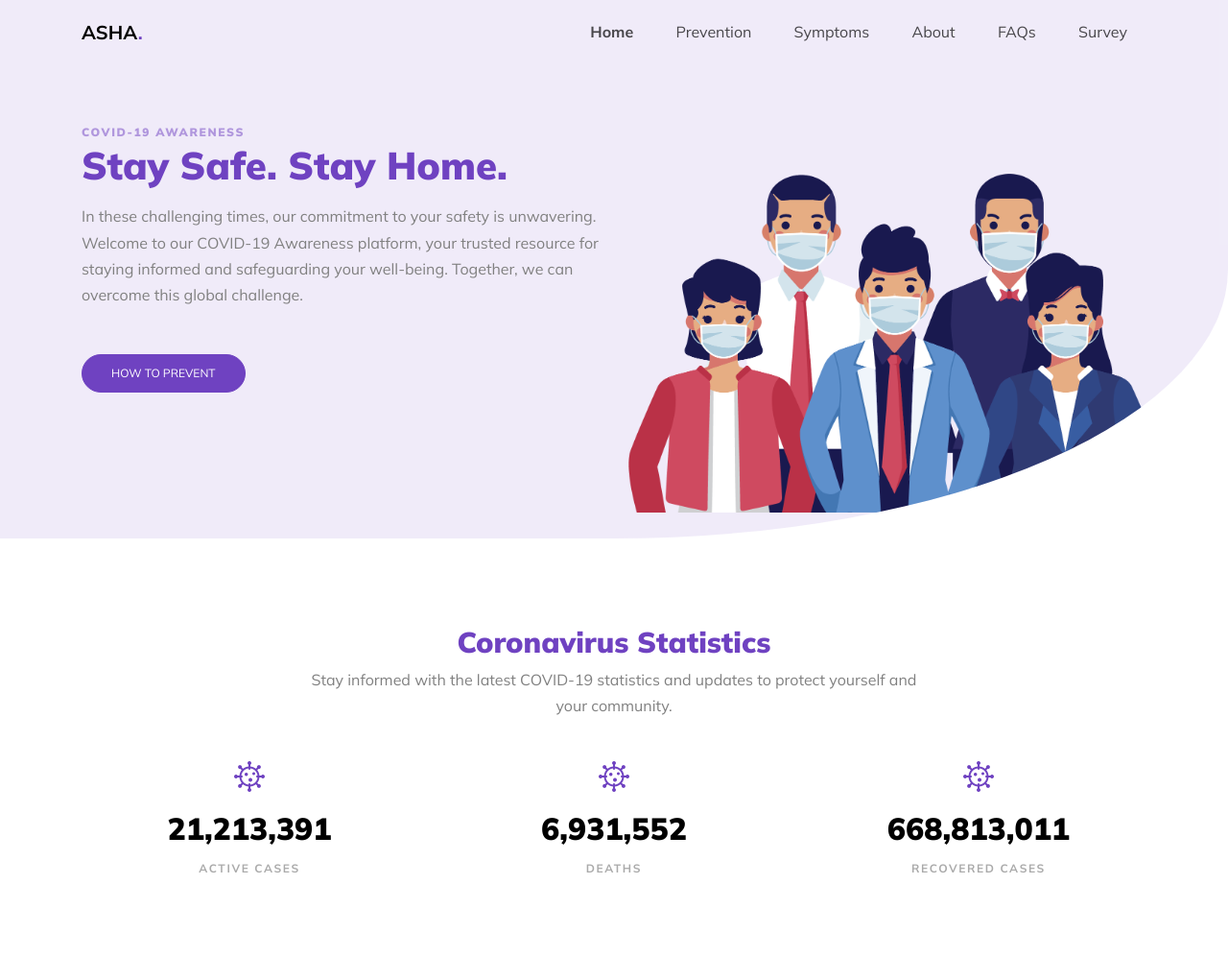
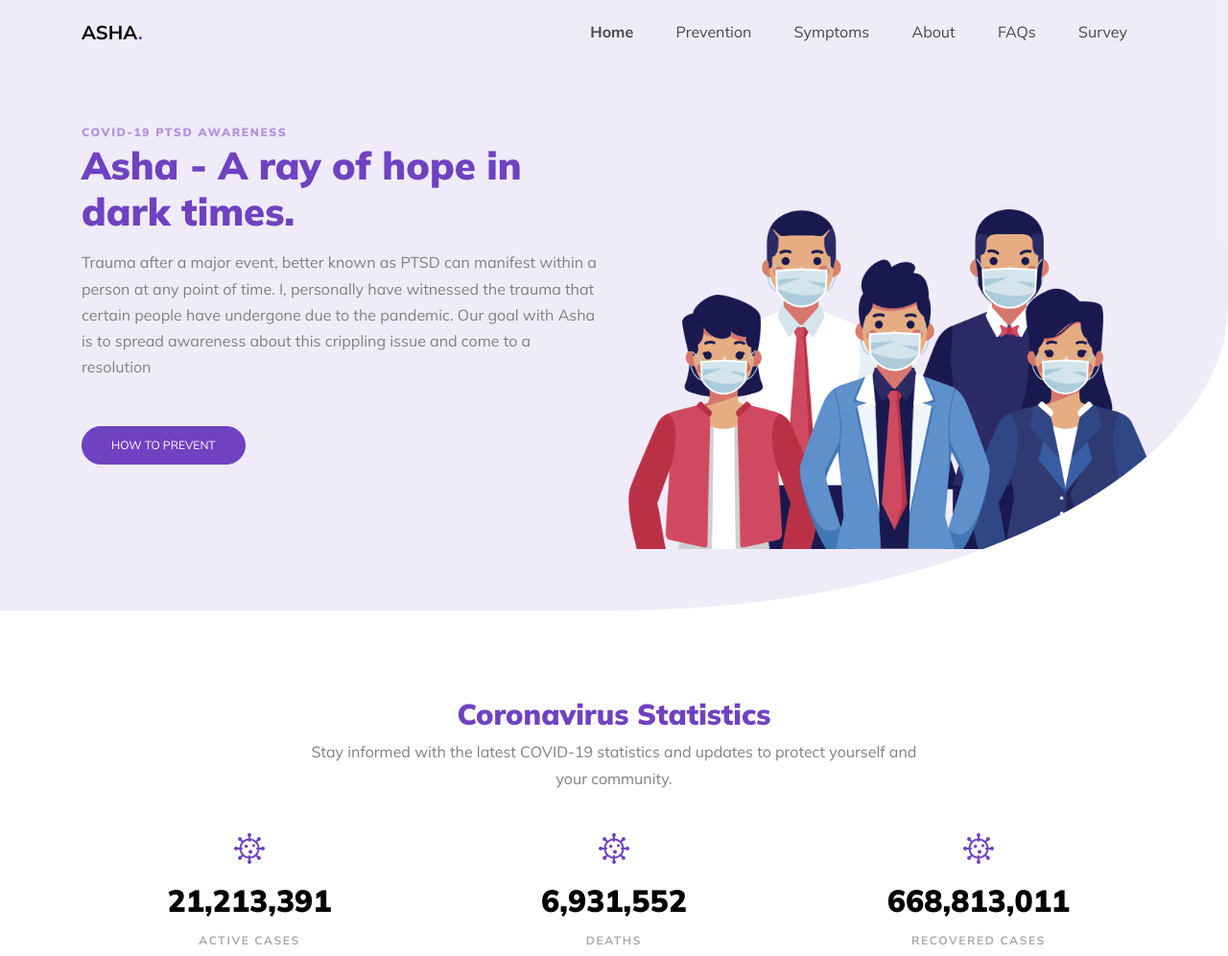
Before and after one commit to Shainooz/ASHA, a plain HTML site: page preview.colorlib.com/theme/covid/index.html in a window 1280 px wide. Shown: the top 996 px of the page at 96% size. Drawn offline with nearby package versions, Linux system fonts and the light colour scheme; files whose address does not match are found by name.

Commit message:
Update index.html

```diff
--- a/preview.colorlib.com/theme/covid/index.html
+++ b/preview.colorlib.com/theme/covid/index.html
@@ -71,9 +71,9 @@
 				<div class="container">
 					<div class="row align-items-center">
 						<div class="col-lg-6 mr-auto text-center text-lg-left">
-							<span class="d-block subheading">Covid-19 Awareness</span>
-							<h1 class="heading mb-3">Stay Safe. Stay Home.</h1>
-							<p class="mb-5">In these challenging times, our commitment to your safety is unwavering. Welcome to our COVID-19 Awareness platform, your trusted resource for staying informed and safeguarding your well-being. Together, we can overcome this global challenge.</p>
+							<span class="d-block subheading">Covid-19 PTSD Awareness</span>
+							<h1 class="heading mb-3">Asha - A ray of hope in dark times.</h1>
+							<p class="mb-5">Trauma after a major event, better known as PTSD can manifest within a person at any point of time. I, personally have witnessed the trauma that certain people have undergone due to the pandemic. Our goal with Asha is to spread awareness about this crippling issue and come to a resolution </p>
 							<p class="mb-4"><a href="#" class="btn btn-primary">How to prevent</a></p>
 						</div>
 						<div class="col-lg-6">
```
